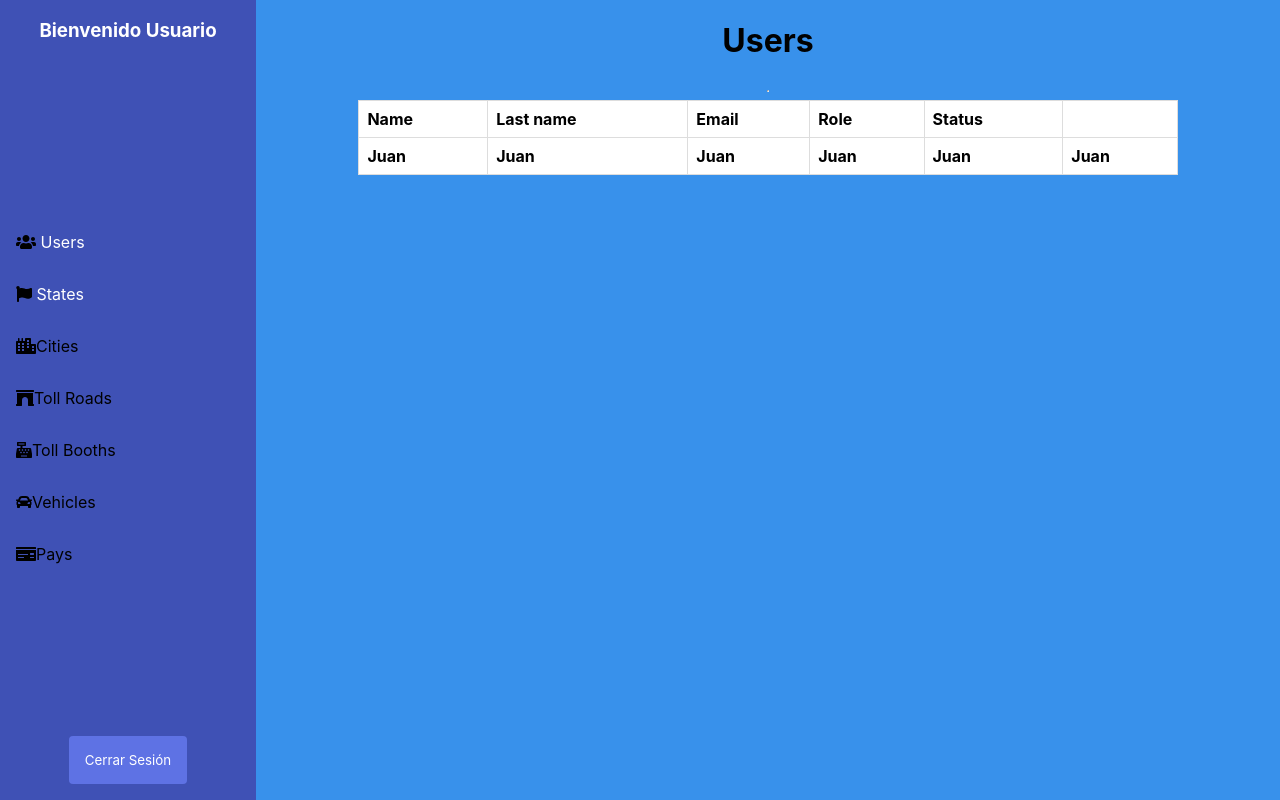
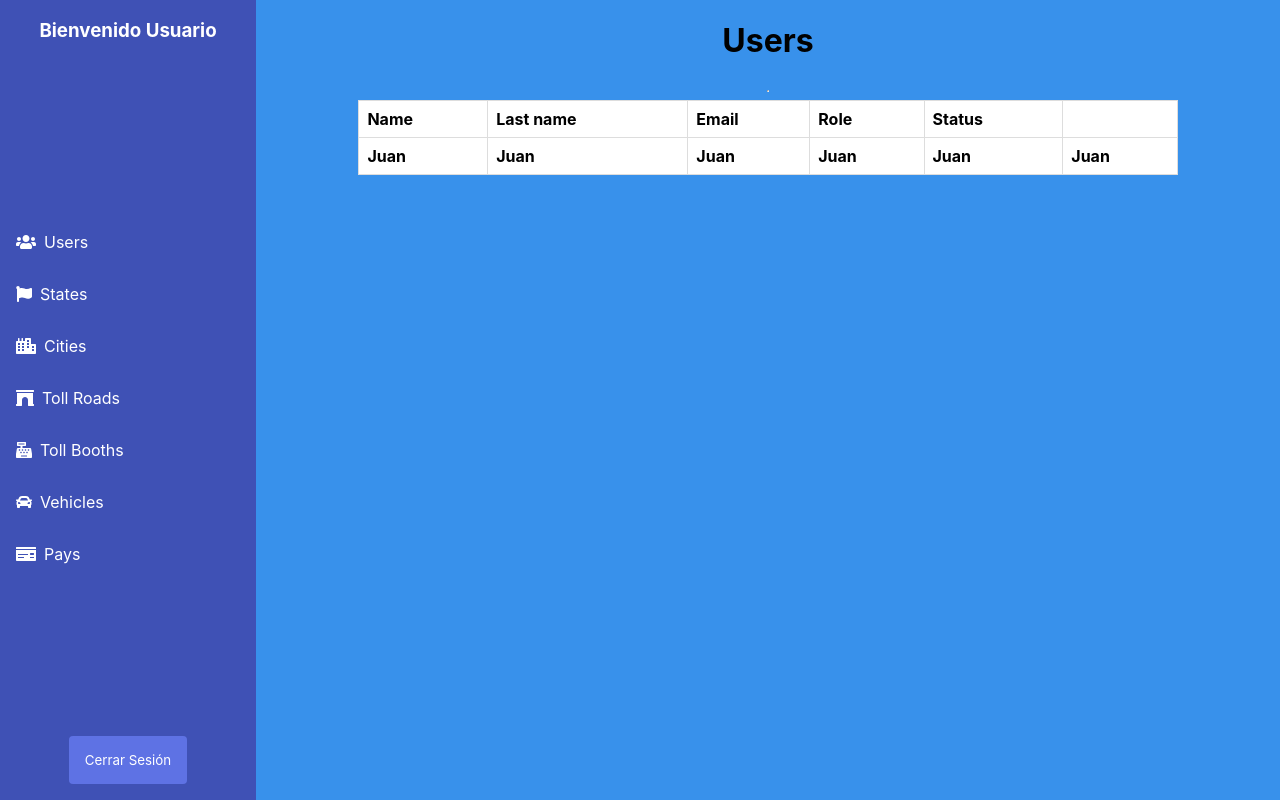
Before and after one commit to jdomingr/toll-motorway-app, a React (Create React App) app: page /users in a window 1280 px wide. Built offline with nearby package versions, Linux system fonts and the light colour scheme.

Commit message:
user context  was added  and some css styles were improved

```diff
--- a/src/App.js
+++ b/src/App.js
@@ -1,11 +1,14 @@
 import React from 'react';
+import { UserProvider } from './context/loginContext';
 import { AppRouter } from './routers/AppRouter';
 
 function App() {
   return (
-    <main className="base__container-main">
-      <AppRouter />
-    </main>
+    <div className="base__container-main">
+      <UserProvider>
+        <AppRouter />
+      </UserProvider>
+    </div>
   );
 }
 
--- a/src/components/dashboard/Aside.js
+++ b/src/components/dashboard/Aside.js
@@ -17,33 +17,52 @@ export const Aside = () => {
             </h3>
             <nav>
                 <ul>
-                    <li> <FontAwesomeIcon icon={ faUsers } />
-                        <NavLink activeClassName="active" className="nav__li "to="/users" exact> Users</NavLink>
+                    <li>
+
+                        <NavLink activeClassName="active" className="nav__li "to="/users" exact>
+                            <FontAwesomeIcon icon={ faUsers } className="icon mr-1"/>
+                             Users
+                        </NavLink>
+
                     </li>
                     <li>
-                        <FontAwesomeIcon icon={ faFlag } />
-                        <NavLink activeClassName="active" className="nav__li "to="/states" exact> States</NavLink>
+
+                        <NavLink activeClassName="active" className="nav__li "to="/states" exact>
+                            <FontAwesomeIcon icon={ faFlag } className="icon mr-1" />
+                            States
+                         </NavLink>
                     </li>
 
                     <li>
-                        <FontAwesomeIcon icon={ faCity } />
-                        Cities
+                        <NavLink activeClassName="active" className="nav__li "to="/cities" exact>
+                            <FontAwesomeIcon icon={ faCity } className="icon mr-1" />
+                            Cities
+                        </NavLink>
                     </li>
                     <li>
-                        <FontAwesomeIcon icon={ faArchway } />
-                        Toll Roads
+                        <NavLink activeClassName="active" className="nav__li" to="toll-roads" exact>
+                            <FontAwesomeIcon icon={ faArchway } className="icon mr-1" />
+                            Toll Roads
+                        </NavLink>
                     </li>
                     <li>
-                        <FontAwesomeIcon icon={ faCashRegister } />
-                        Toll Booths
+                        <NavLink activeClassName="active" className="nav__li" to="toll-booths" exact>
+                            <FontAwesomeIcon icon={ faCashRegister } className="icon mr-1" />
+                            Toll Booths
+                        </NavLink>
                     </li>
                     <li>
-                        <FontAwesomeIcon icon={ faCar } />
-                        Vehicles
+                        <NavLink activeClassName="active" className="nav__li" to="vehicles" exact>
+                            <FontAwesomeIcon icon={ faCar } className="icon mr-1" />
+                            Vehicles
+                        </NavLink>
                     </li>
                     <li>
-                        <FontAwesomeIcon icon={ faMoneyCheck } />
-                        Pays
+
+                        <NavLink activeClassName="active" className="nav__li" to="pays" exact>
+                            <FontAwesomeIcon icon={ faMoneyCheck } className="icon mr-1" />
+                            Pays
+                        </NavLink>
                     </li>
                 </ul>
             </nav>
--- /dev/null
+++ b/src/context/loginContext.js
@@ -0,0 +1,24 @@
+import React, { createContext, useReducer } from "react";
+import { loginReducer } from "./loginReducer";
+
+
+export const UserContext = createContext(null);
+
+export const UserProvider = ({ children }) => {
+
+    const initialState = {
+        isLogged: false,
+        name: null,
+        last_name: null,
+        role: null
+    }
+
+    const [user, dispatch] = useReducer(loginReducer, initialState);
+    return (
+
+        <UserContext.Provider value={ [user, dispatch] }>
+            { children }
+        </UserContext.Provider>
+
+    );
+}
--- /dev/null
+++ b/src/context/loginReducer.js
@@ -0,0 +1,26 @@
+import { types } from '../types/types';
+
+const initialState = {
+    isLogged: false,
+    name: null,
+    last_name: null,
+    role: null
+}
+export const loginReducer = ( state = {}, action) => {
+
+    switch( action.type ) {
+
+        case types.login:
+            return {
+                ...action.payload,
+                isLogged: true
+            }
+
+        case types.logout:
+            return initialState;
+
+        default:
+            return state;
+    }
+
+}
--- a/src/styles/base/_base.scss
+++ b/src/styles/base/_base.scss
@@ -3,24 +3,21 @@
     font-family: -apple-system, BlinkMacSystemFont, 'Segoe UI', 'Roboto', 'Oxygen',
     'Ubuntu', 'Cantarell', 'Fira Sans', 'Droid Sans', 'Helvetica Neue',
     sans-serif;
+
 }
 html, body {
-    margin: 0;
     height: 100vh;
     width: 100vw;
-}
-
-main {
-    width: 100%;
+    margin: 0;
+    background-color: $primary;
 }
 
 .base__container-main {
-    width: 100%;
-    height: 100%;
     display: flex;
     justify-content: center;
     align-items: center;
-    background-color: $primary;
+    height: 100vh;
+    width: 100vw;
 }
 
 .m-1 {
@@ -29,6 +26,14 @@ main {
 
 .m-2 {
     margin: 1rem;
+}
+
+.mr-1 {
+    margin-right: .5rem;
+}
+
+.mr-2 {
+    margin-right: 1rem;
 }
 
 .m-4 {
@@ -108,3 +113,7 @@ nav ul li {
     padding: 1rem;
     list-style-type: none;
 }
+
+.icon {
+    color: white;
+}
--- a/src/styles/components/_dashboard.scss
+++ b/src/styles/components/_dashboard.scss
@@ -11,6 +11,7 @@
     display: flex;
     flex-direction: column;
     width: 100%;
+    height: 100%;
 }
 
 @media screen and (min-width: 768px){
@@ -76,9 +77,15 @@ nav ul li:hover {
     background-color: #1a2770;
 }
 
+nav ul li a {
+    display: block;
+}
+
+
 .nav__li{
     text-decoration: none;
     color: white;
+
 }
 
 
--- a/src/types/loginTypes.js
+++ b/src/types/types.js
@@ -1,5 +1,5 @@
 
-export const loginTypes = {
+export const types = {
     login: '[login] login',
     logout: '[logout] logout'
 }
```
